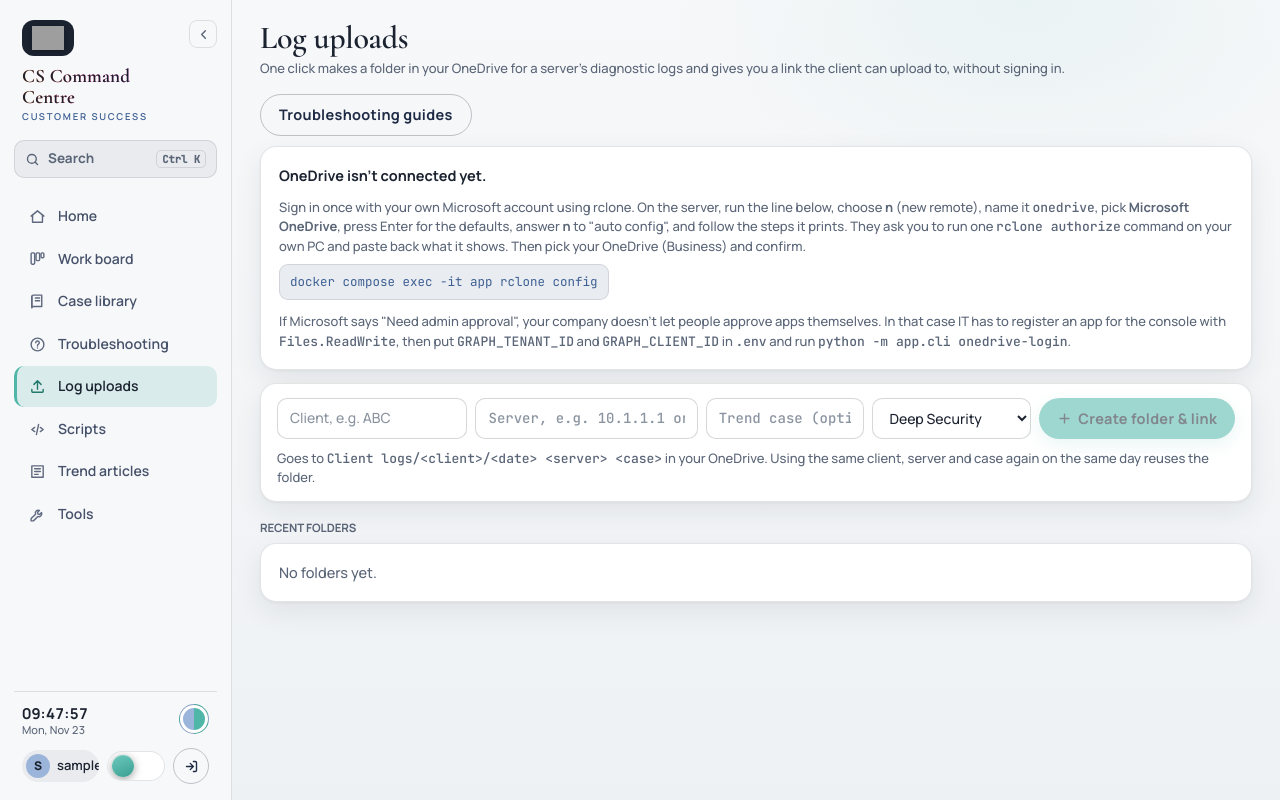
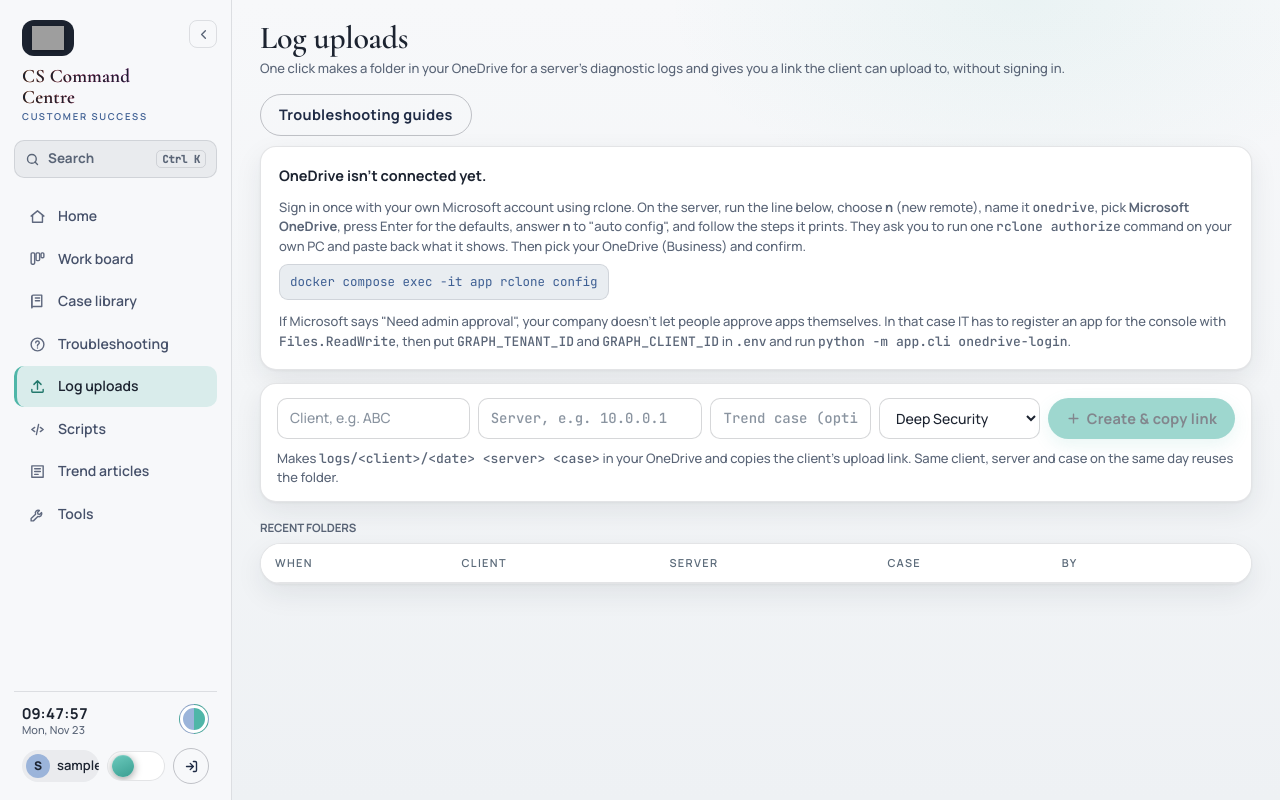
Before and after one commit to Bogan1011/cs_automation, a FastAPI app: page /uploads in a window 1280 px wide. Run offline with FastAPI, Linux system fonts and the light colour scheme; the visitor is signed in with stand-in values (Sample User, id 1); data that the repository does not hold is empty; grey boxes are pictures that could not be loaded.

Commit message:
Log uploads: one-click create-and-copy, logs/ layout matching OneDrive, reuse existing client folders
Co-Authored-By: Claude Opus 5.5 <noreply@anthropic.com>
Claude-Session: https://claude.ai/code/session_01TcDzg6wDTtcStdimBAAagq

```diff
--- a/app/config.py
+++ b/app/config.py
@@ -58,7 +58,7 @@ class Settings:
     # rclone remote that points at your OneDrive (set up once with `rclone config`). Used first when it exists,
     # so no Entra app is needed. RCLONE_CONFIG (in docker-compose) says where rclone keeps its sign-in.
     onedrive_remote: str = field(default_factory=lambda: _env("ONEDRIVE_RCLONE_REMOTE", "onedrive"))
-    onedrive_root: str = field(default_factory=lambda: _env("ONEDRIVE_LOG_ROOT", "Client logs"))
+    onedrive_root: str = field(default_factory=lambda: _env("ONEDRIVE_LOG_ROOT", "logs"))
     timezone: str = field(default_factory=lambda: _env("TIMEZONE", "Asia/Kolkata"))  # for the daily log's dates
     enable_scheduler: bool = field(default_factory=lambda: _env("ENABLE_SCHEDULER", "1") == "1")
 
--- a/app/static/style.css
+++ b/app/static/style.css
@@ -1339,3 +1339,8 @@ button.side-fold:hover{color:var(--fg)!important;background:color-mix(in srgb,va
 .upl-acts{display:flex;gap:6px;justify-content:flex-end}
 .button.sm,button.sm{padding:5px 10px;font-size:12px}
 @media (max-width:900px){.upl-form .ql-top{grid-template-columns:1fr}}
+.upl-form{margin-bottom:14px}
+.upl-chips{display:flex;flex-wrap:wrap;align-items:center;gap:6px;margin-bottom:10px}
+.upl-chips button.chip{padding:5px 12px;border-radius:999px;border:1px solid var(--line);background:none!important;box-shadow:none!important;color:var(--fg)!important;font-size:13px;font-weight:600;cursor:pointer;min-width:0}
+.upl-chips button.chip:hover{background:color-mix(in srgb,var(--fg) 6%,transparent)!important}
+.upl-chips button.chip.on{background:rgba(var(--acc-rgb),.18)!important;border-color:var(--acc)}
--- a/app/templates/console/uploads.html
+++ b/app/templates/console/uploads.html
@@ -18,20 +18,23 @@
 
 {% if err %}<div class="card pad upl-err" role="alert">{{ err }}</div>{% endif %}
 
-<form class="card quicklog upl-form" style="margin-bottom:14px" method="post" action="/uploads" autocomplete="off">
+<form class="card quicklog upl-form" id="up-form" method="post" action="/uploads" autocomplete="off">
+  {% if folders %}<div class="upl-chips" role="group" aria-label="Client folders in OneDrive"><span class="muted small">Client:</span>
+    {% for f in folders %}<button type="button" class="chip" data-client="{{ f }}">{{ f }}</button>{% endfor %}</div>{% endif %}
   <div class="ql-top">
-    <input name="client" list="clientlist" required placeholder="Client, e.g. ABC" aria-label="Client" maxlength="120">
-    <input name="host" required placeholder="Server, e.g. 10.1.1.1 or APP-SRV-01" aria-label="Server or IP" maxlength="200" class="mono">
+    <input name="client" id="up-client" list="clientlist" required value="{{ client }}" placeholder="{{ 'Client folder, or a new client' if folders else 'Client, e.g. ABC' }}" aria-label="Client" maxlength="120">
+    <input name="host" id="up-host" required value="{{ host }}" placeholder="Server, e.g. 10.0.0.1" aria-label="Server or IP" maxlength="200" class="mono" {{ 'autofocus' if client }}>
     <input name="trend_case" placeholder="Trend case (optional)" aria-label="Trend case" maxlength="40" class="mono">
     <select name="product" aria-label="Product">{% for k, v in PRODUCTS.items() %}<option value="{{ k }}" {{ 'selected' if k == product }}>{{ v }}</option>{% endfor %}</select>
-    <button type="submit" {{ 'disabled' if not connected }}>{{ icon('plus', 15) }} Create folder &amp; link</button>
+    <button type="submit" id="up-go" {{ 'disabled' if not connected }}>{{ icon('plus', 15) }} Create &amp; copy link</button>
   </div>
-  <datalist id="clientlist">{% for c in clients %}<option value="{{ c }}">{% endfor %}</datalist>
-  <p class="muted small ql-note">Goes to <span class="mono">{{ root }}/&lt;client&gt;/&lt;date&gt; &lt;server&gt; &lt;case&gt;</span> in your OneDrive. Using the same client, server and case again on the same day reuses the folder.</p>
+  <datalist id="clientlist">{% for c in folders %}<option value="{{ c }}">{% endfor %}{% for c in clients %}<option value="{{ c }}">{% endfor %}</datalist>
+  <p class="muted small ql-note">Makes <span class="mono">{{ root }}/&lt;client&gt;/&lt;date&gt; &lt;server&gt; &lt;case&gt;</span> in your OneDrive and copies the client's upload link.{% if connected %} Connected{{ ' through rclone' if via_rclone }}.{% endif %} Same client, server and case on the same day reuses the folder.</p>
 </form>
 
+<div id="up-result">
 {% if new %}
-<div class="card pad upl-done">
+<div class="card pad upl-done" id="up-done">
   <div class="upl-done-h"><b>Folder ready:</b> <span class="mono small">{{ new.path }}</span></div>
   {% if new.upload_url %}
   <div class="upl-link"><input readonly value="{{ new.upload_url }}" id="up-url" class="mono" aria-label="Upload link">
@@ -46,18 +49,20 @@
 </div>
 {% endif %}
 
+</div>
+
 <h3 class="sub-h gcat">Recent folders</h3>
 {% if rows %}
 <div class="tablewrap"><table class="upl-table">
   <thead><tr><th>When</th><th>Client</th><th>Server</th><th>Case</th><th>By</th><th></th></tr></thead>
-  <tbody>{% for r in rows %}<tr>
+  <tbody id="up-rows">{% for r in rows %}<tr>
     <td class="nowrap">{{ r.at.replace(tzinfo=r.at.tzinfo or tz).astimezone(tz).strftime('%d %b %H:%M') if r.at }}</td>
     <td>{{ r.client }}</td><td class="mono">{{ r.host }}</td><td class="mono">{{ r.trend_case or '–' }}</td><td>{{ r.author }}</td>
     <td class="nowrap upl-acts">{% if r.upload_url %}<input type="hidden" id="u{{ r.id }}" value="{{ r.upload_url }}"><button type="button" class="ghost sm" data-copy-from="u{{ r.id }}">Copy link</button>{% endif %}
       {% if r.folder_url %}<a class="button ghost sm" href="{{ r.folder_url }}" target="_blank" rel="noopener">Open ↗</a>{% endif %}</td>
   </tr>{% endfor %}</tbody>
 </table></div>
-{% else %}<div class="card pad muted">No folders yet.</div>{% endif %}
+{% else %}<div class="tablewrap"><table class="upl-table"><thead><tr><th>When</th><th>Client</th><th>Server</th><th>Case</th><th>By</th><th></th></tr></thead><tbody id="up-rows"></tbody></table></div>{% endif %}
 {% endblock %}
 {% block scripts %}<script>
 // Works on plain http too, where the browser has no clipboard API
@@ -66,6 +71,48 @@ function copyText(t) {
   const a = document.createElement('textarea'); a.value = t; a.style.position = 'fixed'; a.style.opacity = '0';
   document.body.appendChild(a); a.select(); document.execCommand('copy'); a.remove(); return Promise.resolve();
 }
-document.querySelectorAll('[data-copy-from]').forEach(b => b.addEventListener('click', () =>
-  copyText(document.getElementById(b.dataset.copyFrom).value).then(() => toast('Copied', 1500))));
+function copyNow(t) {           // synchronous copy, so it still counts as part of the click
+  const a = document.createElement('textarea'); a.value = t; a.style.position = 'fixed'; a.style.opacity = '0';
+  document.body.appendChild(a); a.select(); let ok = false; try { ok = document.execCommand('copy'); } catch (e) {}
+  a.remove(); return ok;
+}
+document.addEventListener('click', e => {
+  const b = e.target.closest('[data-copy-from]'); if (!b) return;
+  copyText(document.getElementById(b.dataset.copyFrom).value).then(() => toast('Copied', 1500));
+});
+const escH = s => String(s ?? '').replace(/[&<>"']/g, c => ({'&': '&amp;', '<': '&lt;', '>': '&gt;', '"': '&quot;', "'": '&#39;'}[c]));
+document.querySelectorAll('.upl-chips [data-client]').forEach(c => c.addEventListener('click', () => {
+  document.getElementById('up-client').value = c.dataset.client;
+  document.querySelectorAll('.upl-chips .chip').forEach(x => x.classList.toggle('on', x === c));
+  document.getElementById('up-host').focus();
+}));
+document.getElementById('up-form')?.addEventListener('submit', async e => {
+  e.preventDefault();
+  const f = e.target, go = document.getElementById('up-go'), label = go.innerHTML;
+  go.disabled = true; go.textContent = 'Creating…';
+  try {
+    const r = await fetch('/uploads.json', { method: 'POST', body: new FormData(f) });
+    const d = await r.json();
+    if (!d.ok) throw new Error(d.error || 'Could not create the folder');
+    const link = d.upload_url || d.folder_url;
+    let copied = false;
+    if (link) { try { if (navigator.clipboard && window.isSecureContext) { await navigator.clipboard.writeText(link); copied = true; } } catch (x) {} if (!copied) copied = copyNow(link); }
+    document.getElementById('up-result').innerHTML = `<div class="card pad upl-done" id="up-done">
+      <div class="upl-done-h"><b>${copied ? 'Link copied.' : 'Folder ready.'}</b> <span class="mono small">${escH(d.path)}</span></div>
+      ${d.upload_url ? `<div class="upl-link"><input readonly value="${escH(d.upload_url)}" id="up-url" class="mono" aria-label="Upload link"><button type="button" data-copy-from="up-url">Copy link</button></div>
+      <p class="muted small">${d.link_kind === 'upload only' ? 'Upload only: the client can add files but cannot see or change what is already there.' : 'Anyone with this link can open this folder and upload files to it. It only reaches this one folder.'}</p>`
+      : `<p class="upl-warn small">Your organisation doesn't allow links for people outside it, so no client link was made. Open the folder and share it from OneDrive.</p>`}
+      <details class="upl-msg"><summary>Message for the client</summary><textarea id="up-msg" rows="10" readonly>${escH(d.message)}</textarea>
+      <button type="button" class="ghost" data-copy-from="up-msg">Copy message</button></details>
+      ${d.folder_url ? `<a class="button ghost" href="${escH(d.folder_url)}" target="_blank" rel="noopener">Open folder in OneDrive ↗</a>` : ''}</div>`;
+    const u = document.getElementById('up-url'); if (u && !copied) { u.focus(); u.select(); }
+    toast(copied ? 'Folder created, link copied' : 'Folder created: press Copy link', 2500);
+    const now = new Date(), when = now.toLocaleDateString('en-GB', { day: '2-digit', month: 'short' }) + ' ' + now.toTimeString().slice(0, 5);
+    document.getElementById('up-rows')?.insertAdjacentHTML('afterbegin', `<tr><td class="nowrap">${when}</td><td>${escH(d.client)}</td><td class="mono">${escH(d.host)}</td><td class="mono">${escH(d.trend_case) || '–'}</td><td>${escH(d.author)}</td>
+      <td class="nowrap upl-acts">${d.upload_url ? `<input type="hidden" id="u${d.id}" value="${escH(d.upload_url)}"><button type="button" class="ghost sm" data-copy-from="u${d.id}">Copy link</button>` : ''}${d.folder_url ? ` <a class="button ghost sm" href="${escH(d.folder_url)}" target="_blank" rel="noopener">Open ↗</a>` : ''}</td></tr>`);
+    f.querySelector('[name=host]').value = ''; f.querySelector('[name=trend_case]').value = '';
+  } catch (x) {
+    document.getElementById('up-result').innerHTML = `<div class="card pad upl-err" role="alert">${escH(x.message)}</div>`;
+  } finally { go.disabled = false; go.innerHTML = label; }
+});
 </script>{% endblock %}
```
Also changed, not shown: app/console.py (+39 -16 lines), app/onedrive.py (+39 -4 lines), tests/test_console.py (+31 -2 lines), 1 other file.
